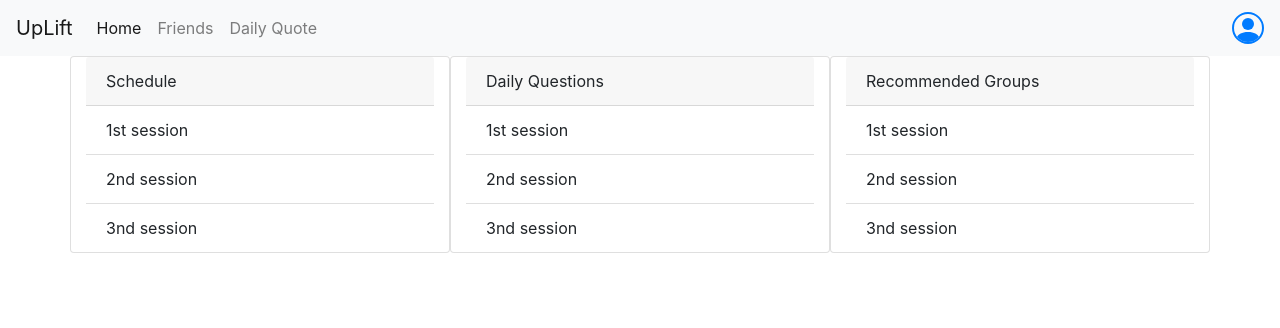
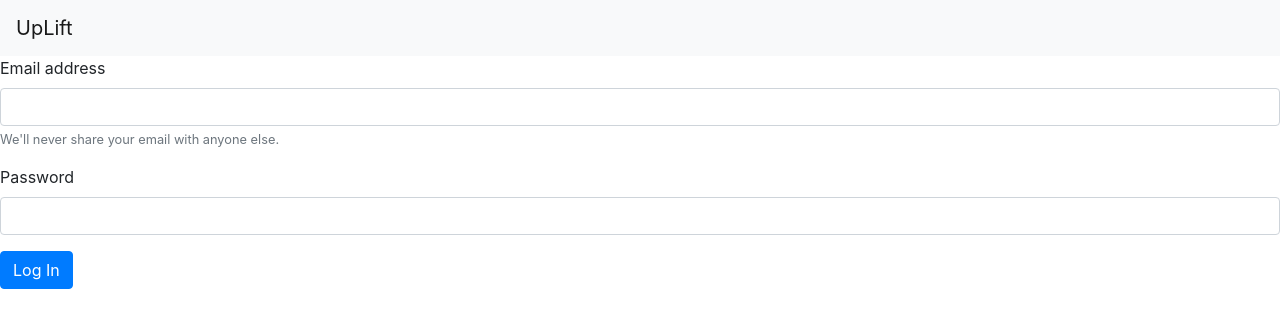
Before and after one commit to Gurstel/UpLift, a Flask app: page / in a window 1280 px wide. Shown: the top 328 px of the page. Run offline with Flask 2, Linux system fonts and the light colour scheme.

Commit message:
added questions and login page

```diff
--- a/server.py
+++ b/server.py
@@ -1,4 +1,4 @@
-from flask import Flask, render_template, request, session
+from flask import Flask, redirect, render_template, request, session
 from questions import questions
 from quotes import quotes
 import random
@@ -6,28 +6,55 @@ import random
 app = Flask(__name__)
 app.secret_key = "UpLiftAndAway"
 
+@app.route('/')
+@app.route('/login')
+def loginPage():
+    email = request.args.get("email")
+    if email is not None:
+        session["email"]=email
+        return redirect("/questions/", code=302)
+    return render_template("login.html")
 
-@app.route('/')
+
 @app.route('/home')
 def homePage():
-    return render_template("home.html")
+    print(session.get('traits'))
+    traitStress = 'Long term stress' in session.get('traits', [])
+    traitCovid = 'Lonely' in session.get('traits', [])
+    print(traitCovid)
+    return render_template("home.html", traitStress=traitStress, traitCovid=traitCovid)
 
-@app.route('/questions')
-@app.route('/questions/<category>/<questionIndex>')
-def questionsPage():
-    if "questionCategory" not in session:
-        session["questionCategory"] = list(questions.keys())[0]
-        session["questionIndex"] = 1
-
-    # if category:
+@app.route('/questions/')
+@app.route('/questions/<int:questionCategoryIndex>/<int:questionIndex>/<int:answerIndex>')
+def questionsPage(questionCategoryIndex=None, questionIndex=None, answerIndex=None):
+    print(session.get('traits'))
+    if questionCategoryIndex is None:
+        session["traits"] = []
+        questionCategoryIndex = 0
+        questionCategory = list(questions.keys())[questionCategoryIndex]
+        questionIndex = 1
+    else:
+        #user answered a question, what's next
+        questionCategory = list(questions.keys())[questionCategoryIndex]
+        answer = questions[questionCategory][questionIndex]["answers"][answerIndex]
+        if "nextQuestion" in answer:
+            questionIndex = questions[questionCategory][questionIndex]["answers"][answerIndex]["nextQuestion"]
+        else:
+            session["traits"] = session["traits"] + [answer["trait"]]
+            questionCategoryIndex += 1
+            if questionCategoryIndex >= len(questions):
+                return redirect("/home", code=302)
+            questionCategory = list(questions.keys())[questionCategoryIndex]
+            questionIndex = 1
 
 
     return render_template(
         "questions.html",
-        questionCategory=session["questionCategory"],
-        questionIndex = session["questionIndex"],
-        question = questions[session["questionCategory"]][session["questionIndex"]]["question"],
-        answers = questions[session["questionCategory"]][session["questionIndex"]]["answers"]
+        questionCategoryIndex=questionCategoryIndex,
+        questionCategory=questionCategory,
+        questionIndex = questionIndex,
+        question = questions[questionCategory][questionIndex]["question"],
+        answers = questions[questionCategory][questionIndex]["answers"]
     )
 
 @app.route('/friends')
--- a/templates/base.html
+++ b/templates/base.html
@@ -15,7 +15,7 @@
 
 <body>
     <nav class="navbar navbar-expand-lg navbar-light bg-light">
-        <a class="navbar-brand" href="/">UpLift</a>
+        <div class="navbar-brand" >UpLift</div>
         <button class="navbar-toggler" type="button" data-toggle="collapse" data-target="#navbarSupportedContent"
             aria-controls="navbarSupportedContent" aria-expanded="false" aria-label="Toggle navigation">
             <span class="navbar-toggler-icon"></span>
@@ -30,10 +30,10 @@
                     <a class="nav-link" href="/friends">Friends</a>
                 </li>
                 <li class="nav-item">
-                    <a class="nav-link" href="/quotes">Daily Quote</a>
+                    <a class="nav-link" href="/quotes">Daily Compliment</a>
                 </li>
             </ul>
-            <a href="/settings">
+            <a href="/questions">
             <svg width="2em" height="2em" viewBox="0 0 16 16" class="bi bi-person-circle" fill="currentColor" xmlns="http://www.w3.org/2000/svg">
                 <path d="M13.468 12.37C12.758 11.226 11.195 10 8 10s-4.757 1.225-5.468 2.37A6.987 6.987 0 0 0 8 15a6.987 6.987 0 0 0 5.468-2.63z"/>
                 <path fill-rule="evenodd" d="M8 9a3 3 0 1 0 0-6 3 3 0 0 0 0 6z"/>
--- a/templates/home.html
+++ b/templates/home.html
@@ -7,20 +7,34 @@
                 Schedule
             </div>
             <ul class="list-group list-group-flush">
-                <li class="list-group-item">1st session</li>
-                <li class="list-group-item">2nd session</li>
-                <li class="list-group-item">3nd session</li>
+                <li class="list-group-item">No groups joined yet</li>
+                <li class="list-group-item"> </li>
+                <li class="list-group-item"> </li>
             </ul>
         </div>
 
         <div class="card col">
             <div class="card-header">
-               Daily Questions
+                Daily Questions
             </div>
             <ul class="list-group list-group-flush">
-                <li class="list-group-item">1st session</li>
-                <li class="list-group-item">2nd session</li>
-                <li class="list-group-item">3nd session</li>
+                <div class="alert alert-light" role="alert">
+                    How is your day going today on a scale from 1-10?
+                </div>
+                <div class="btn-toolbar" role="toolbar" aria-label="Toolbar with button groups">
+                    <div class="btn-group mr-2" role="group" aria-label="First group">
+                        <button type="button" class="btn btn-danger">1</button>
+                        <button type="button" class="btn btn-danger">2</button>
+                        <button type="button" class="btn btn-danger">3</button>
+                        <button type="button" class="btn btn-warning">4</button>
+                        <button type="button" class="btn btn-warning">5</button>
+                        <button type="button" class="btn btn-warning">6</button>
+                        <button type="button" class="btn btn-warning">7</button>
+                        <button type="button" class="btn btn-success">8</button>
+                        <button type="button" class="btn btn-success">9</button>
+                        <button type="button" class="btn btn-success">10</button>
+
+                    </div>
             </ul>
         </div>
 
@@ -29,9 +43,18 @@
                 Recommended Groups
             </div>
             <ul class="list-group list-group-flush">
-                <li class="list-group-item">1st session</li>
-                <li class="list-group-item">2nd session</li>
-                <li class="list-group-item">3nd session</li>
+                {% if traitStress %}
+                <div class="alert alert-light" role="alert">
+                    How are you dealing with stress?<br>7:00 AM Nov. 13, 2020<br><a href="https://meet.google.com/cnmjlxkep5"
+                        class="btn btn-info">Join Group</a>
+                </div>
+                {% endif %}
+                {% if traitCovid %}
+                <div class="alert alert-light" role="alert">
+                    How are you coping with COVID?<br>9:00 PM Nov. 13, 2020<br><a href="https://meet.google.com/cnmjlxkep5"
+                        class="btn btn-info">Join Group</a>
+                </div>
+                {% endif %}
             </ul>
         </div>
     </div>
--- /dev/null
+++ b/templates/login.html
@@ -0,0 +1,17 @@
+{% extends "base.html" %}
+{% block navbarlinks %}
+{% endblock %}
+{% block content %}
+<form action="/login">
+    <div class="form-group">
+      <label for="email">Email address</label>
+      <input type="email" class="form-control" id="email" name="email" aria-describedby="emailHelp">
+      <small id="emailHelp" class="form-text text-muted">We'll never share your email with anyone else.</small>
+    </div>
+    <div class="form-group">
+      <label for="password">Password</label>
+      <input type="password" name="password" class="form-control" id="password">
+    </div>
+    <button type="submit" class="btn btn-primary">Log In</button>
+  </form>
+{% endblock %}
--- a/templates/questions.html
+++ b/templates/questions.html
@@ -3,13 +3,10 @@
 {% endblock %}
 {% block content %}
 <div class="card text-center">
-    <div class="card-header">
-      {{ questionCategory }} Question
-    </div>
     <div class="card-body">
       <h5 class="card-title">{{ question }}</h5>
      {% for answer in answers %}
-     <a href="/questions/{{questionCategory}}" class="btn btn-primary">{{ answer["answer"] }}</a>
+     <a href="/questions/{{ questionCategoryIndex }}/{{ questionIndex }}/{{ loop.index - 1 }}" class="btn btn-primary">{{ answer["answer"] }}</a>
      {% endfor %}
     </div>
   </div>
```
Also changed, not shown: questions.py (+89 -8 lines).
